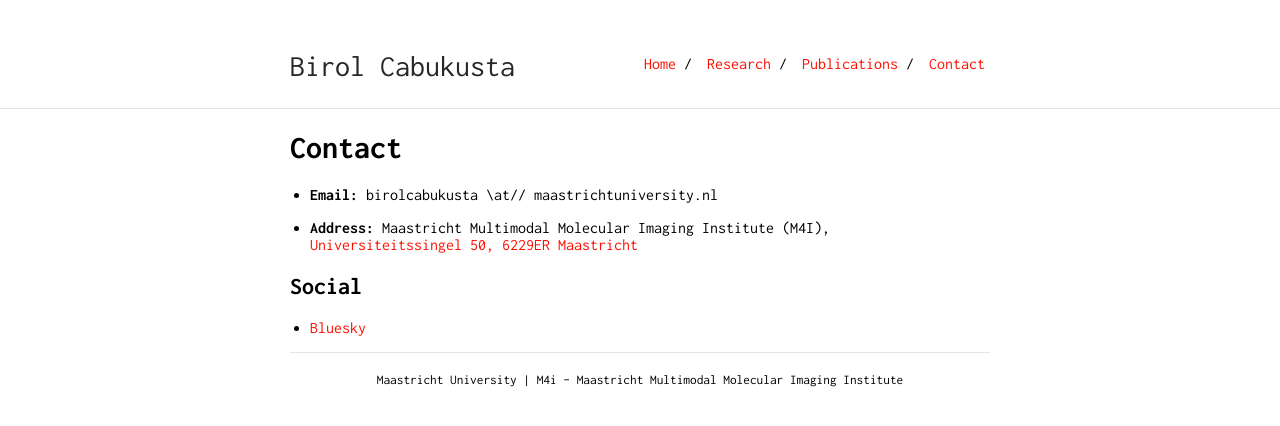
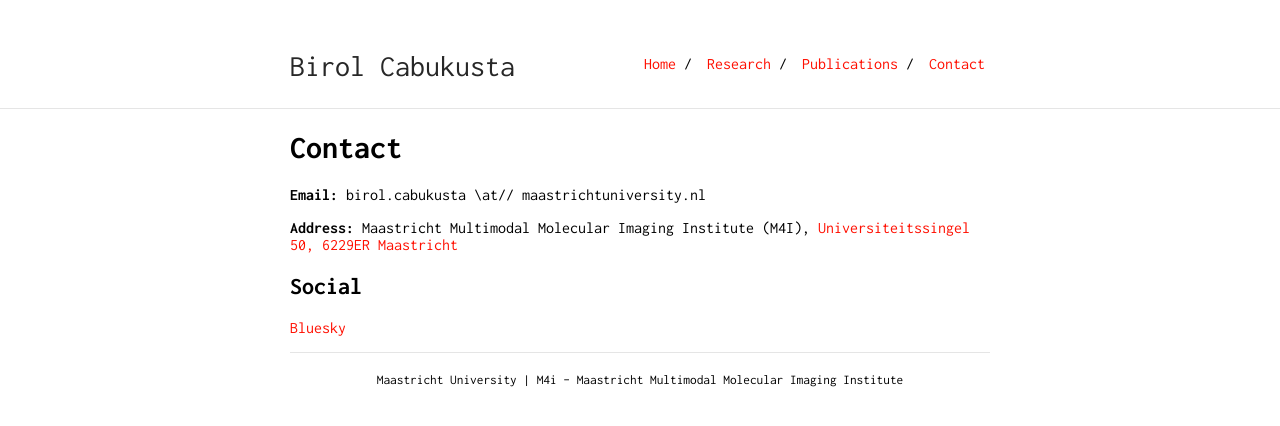
Before and after one commit to birolcabukusta/birolcabukusta.github.io, a Jekyll site: the page built from contact.md, in a window 1280 px wide. Shown: the top 426 px of the page. Built offline with Jekyll 4.4.1, drawn with Linux system fonts in a browser that asks for light colours; our own code applies the rules of GitHub Pages for plain Markdown files.

Commit message:
Update contact.md

```diff
--- a/contact.md
+++ b/contact.md
@@ -4,10 +4,10 @@ is_contact: true
 ---
 # Contact
 
-* **Email:** birolcabukusta \\at// maastrichtuniversity.nl
+**Email:** birol.cabukusta \\at// maastrichtuniversity.nl
 
-* **Address:** Maastricht Multimodal Molecular Imaging Institute (M4I), [Universiteitssingel 50, 6229ER Maastricht](https://maps.app.goo.gl/Q7ZSe6xTwVseA1mt5)
+**Address:** Maastricht Multimodal Molecular Imaging Institute (M4I), [Universiteitssingel 50, 6229ER Maastricht](https://maps.app.goo.gl/Q7ZSe6xTwVseA1mt5)
 
 ## Social
 
-* [Bluesky](https://bsky.app/profile/birolcabukusta.bsky.social)
+[Bluesky](https://bsky.app/profile/birolcabukusta.bsky.social)
```
